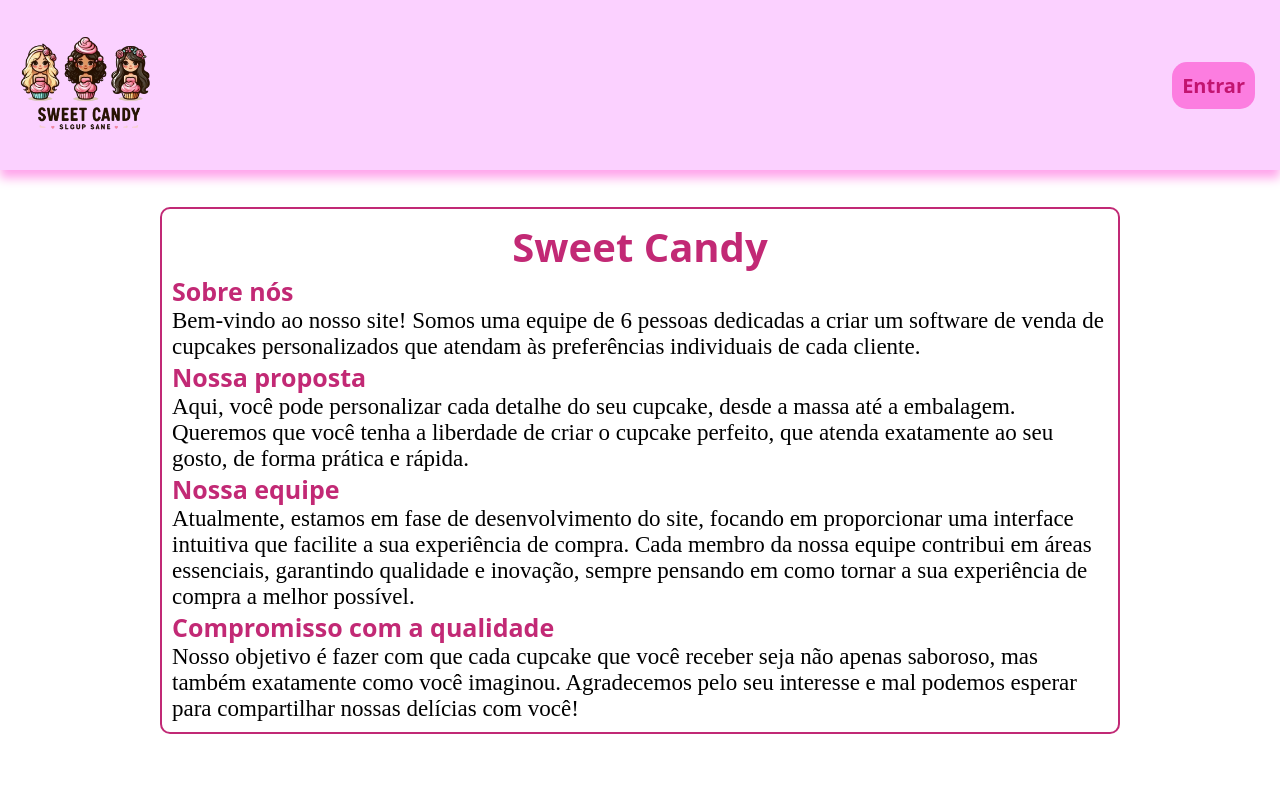
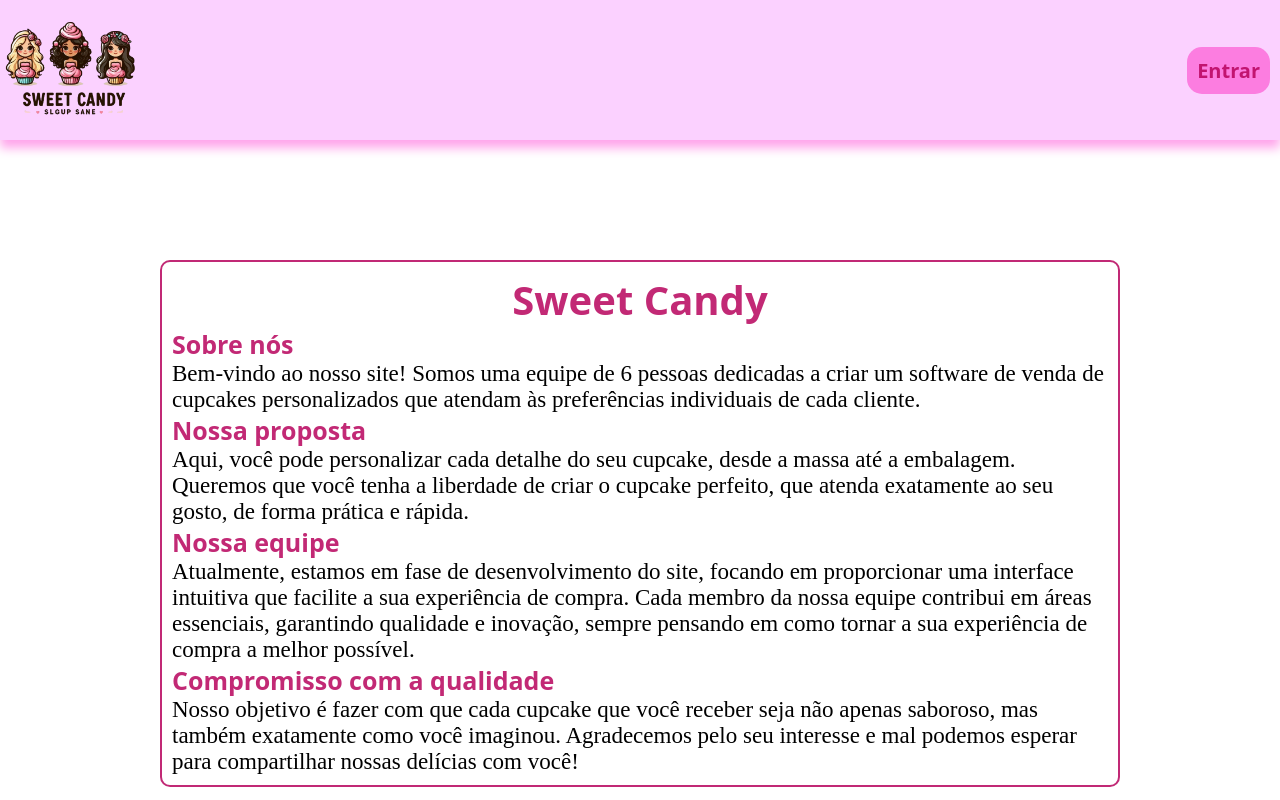
Before and after one commit to cecilioana/fabrica_react, a Next.js app: page / in a window 1280 px wide. Shown: the top 800 px of the page. Built offline with nearby package versions, Linux system fonts and the light colour scheme; a web font is replaced by a local one.

Commit message:
Agora vai 9

```diff
--- a/src/components/HeaderSobreNos/HeaderSobreNos.module.css
+++ b/src/components/HeaderSobreNos/HeaderSobreNos.module.css
@@ -10,7 +10,7 @@
     display: flex;
     justify-content: space-between;
     align-items: center;
-    padding: 15px;
+    margin-bottom: 120px;
 }
 
 .logo {
```
